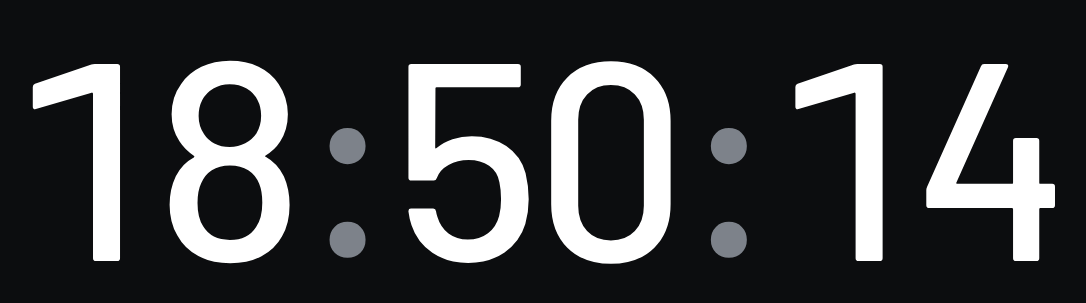
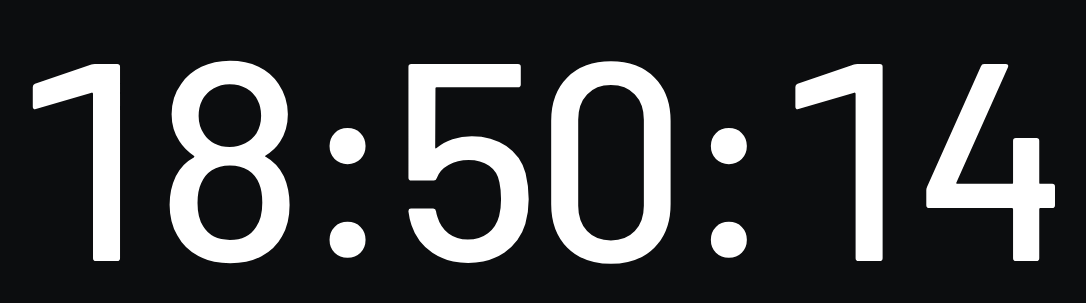
Before and after one commit to hapt-no/hapt-nettside, a plain HTML site: page nedtelling/index.html in a window 1280 px wide. Shown: the part 251-554 px from the top of the page, without its empty margins (104-1190 px from the left). Drawn offline with Linux system fonts and the light colour scheme.

Commit message:
Nedtelling: hvite koloner (#11)
Claude-Session: https://claude.ai/code/session_01HgNXTmoHrRAuuBsVuwXKtH

Co-authored-by: Claude <noreply@anthropic.com>

```diff
--- a/nedtelling/index.html
+++ b/nedtelling/index.html
@@ -18,7 +18,7 @@ body{display:flex;flex-direction:column;align-items:center;justify-content:cente
 .e{font-weight:300;color:#7d828a;margin-left:.18em;margin-right:.55em;}
 .rad .e:last-child{margin-right:0;}
 #tid{font-size:min(22vw,40vh);letter-spacing:-0.02em;}
-.k{font-weight:500;color:#7d828a;}
+.k{font-weight:500;color:#fff;}
 .e{font-size:.42em;}
 #tekst[hidden]{display:none;}#tekst{margin-top:6vh;font-weight:300;font-size:min(2.6vw,4vh);color:#7d828a;letter-spacing:.06em;text-transform:uppercase;}
 </style>
```
